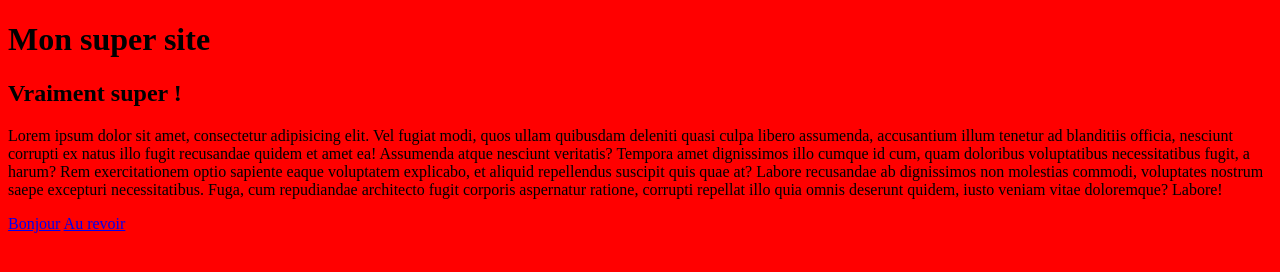
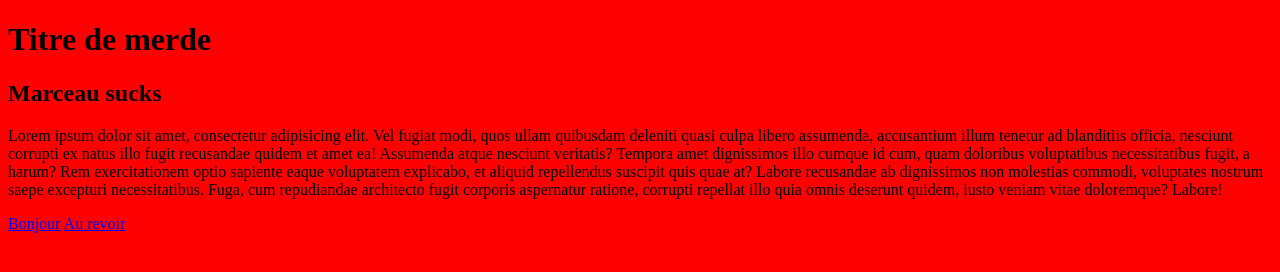
Before and after one commit to guillaumeRech/cours-git, a plain HTML site: page index.html in a window 1280 px wide. Drawn offline with Linux system fonts and the light colour scheme; files that its build step writes are made by us from their sources; a script that the page names is missing.

Commit message:
Mouahaha

```diff
--- a/index.html
+++ b/index.html
@@ -9,8 +9,8 @@
     <link rel="stylesheet" href="css/style.css">
 </head>
 <body>
-    <h1>Mon super site</h1>
-    <h2>Vraiment super !</h2>
+    <h1>Titre de merde</h1>
+    <h2>Marceau sucks</h2>
     <p>
         Lorem ipsum dolor sit amet, consectetur adipisicing elit. Vel fugiat modi, quos ullam quibusdam deleniti quasi culpa libero assumenda, accusantium illum tenetur ad blanditiis officia, nesciunt corrupti ex natus illo fugit recusandae quidem et amet ea! Assumenda atque nesciunt veritatis? Tempora amet dignissimos illo cumque id cum, quam doloribus voluptatibus necessitatibus fugit, a harum? Rem exercitationem optio sapiente eaque voluptatem explicabo, et aliquid repellendus suscipit quis quae at? Labore recusandae ab dignissimos non molestias commodi, voluptates nostrum saepe excepturi necessitatibus. Fuga, cum repudiandae architecto fugit corporis aspernatur ratione, corrupti repellat illo quia omnis deserunt quidem, iusto veniam vitae doloremque? Labore!
     </p>
```
